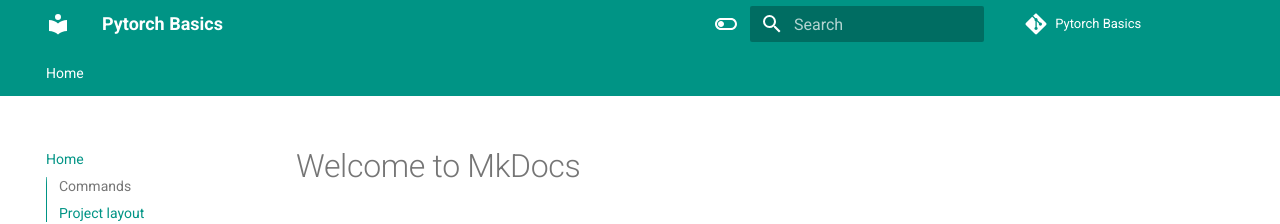
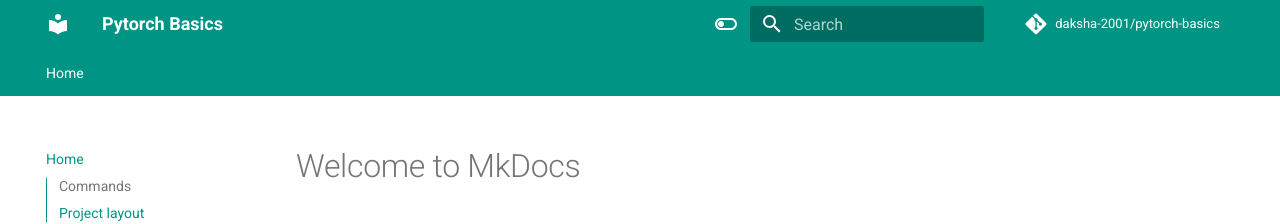
Before and after one commit to daksha-2001/pytorch-basics, an MkDocs documentation site: the page built from docs/index.md, in a window 1280 px wide. Shown: the top 224 px of the page. Built offline with MkDocs 1.6.1 and Material for MkDocs 9.7.7, drawn with Linux system fonts in a browser that asks for light colours; comment, search, counter and statistics services are not loaded.

Commit message:
cnn pytorch

```diff
--- a/mkdocs.yml
+++ b/mkdocs.yml
@@ -9,7 +9,7 @@
   DESCRIPTION
 
 # Repository
-repo_name: Pytorch Basics
+repo_name: daksha-2001/pytorch-basics
 repo_url: https://github.com/daksha-2001/pytorch-basics
 
 # Configuration
```
Also changed, not shown: README.md (+1 -1 lines), requirements.txt (+82 -0 lines), 3 other files.
